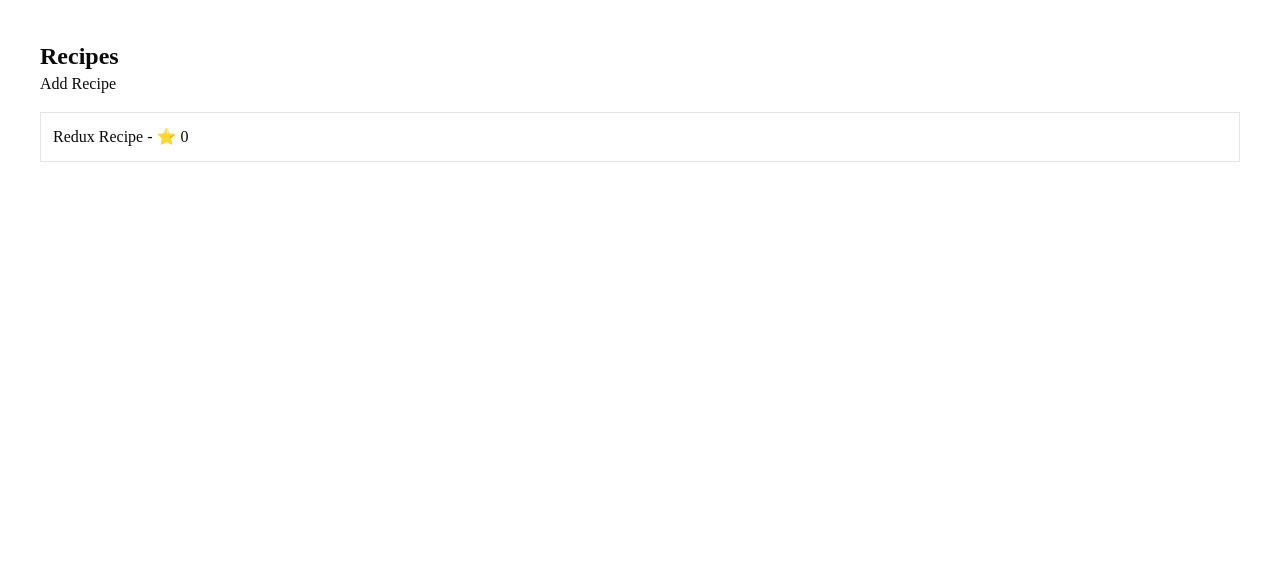
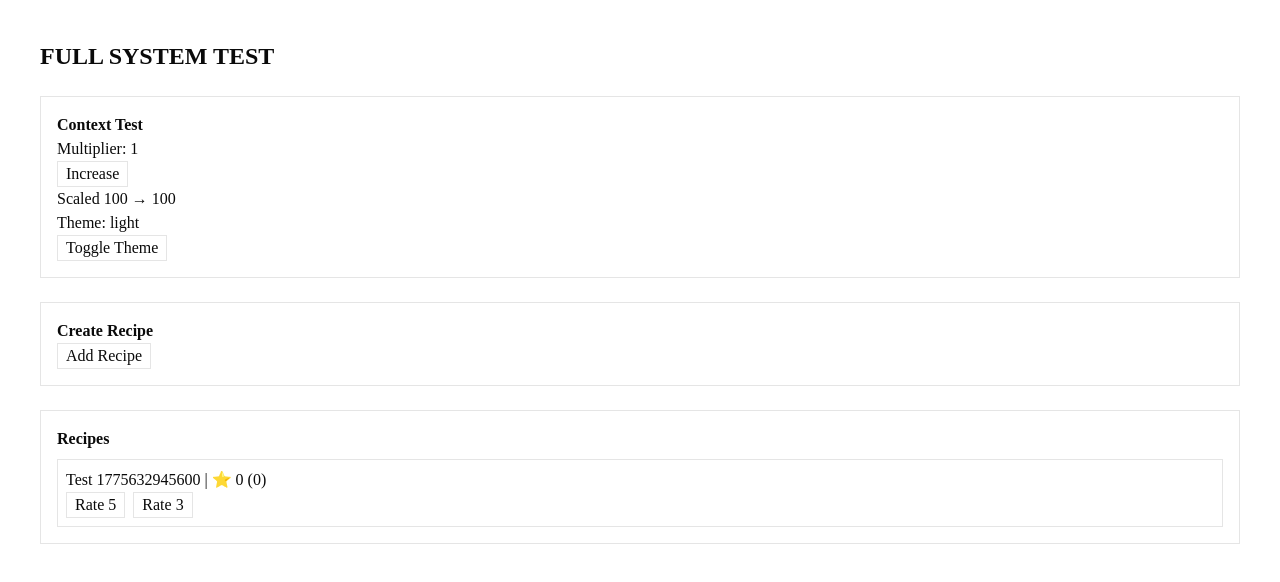
Before and after one commit to 001hari/recipe-app, a Next.js app: page / in a window 1280 px wide. Both pictures are taken after a click on the button "Add Recipe". Shown: the top 582 px of the page. Built offline with nearby package versions, Linux system fonts and the light colour scheme.

Commit message:
added cookiengContext

```diff
--- a/app/layout.tsx
+++ b/app/layout.tsx
@@ -3,6 +3,7 @@
 import "./globals.css";
 import { Provider } from "react-redux";
 import { store } from "@/store";
+import { CookingProvider } from "@/context/CookingContext";
 
 export default function RootLayout({
   children,
@@ -13,7 +14,9 @@ export default function RootLayout({
     <html lang="en">
       <body>
         <Provider store={store}>
-          <div className="min-h-screen">{children}</div>
+          <CookingProvider>
+            <div className="min-h-screen">{children}</div>
+          </CookingProvider>
         </Provider>
       </body>
     </html>
--- a/app/page.tsx
+++ b/app/page.tsx
@@ -1,57 +1,125 @@
-'use client';
+"use client";
 
-import { useEffect } from 'react';
-import { useAppDispatch, useAppSelector } from '@/hooks/useRedux';
-import { createRecipe, fetchRecipes } from '@/store/recipeSlice';
+import { useEffect } from "react";
+import {
+  fetchRecipes,
+  createRecipe,
+  rateRecipe,
+} from "@/store/recipeSlice";
+import { useAppDispatch, useAppSelector } from "@/hooks/useRedux";
+import { useCooking } from "@/context/CookingContext";
 
 export default function HomePage() {
   const dispatch = useAppDispatch();
   const { recipes, status } = useAppSelector((s) => s.recipes);
+
+  const {
+    servingMultiplier,
+    setServingMultiplier,
+    scaleIngredient,
+    theme,
+    toggleTheme,
+  } = useCooking();
 
   useEffect(() => {
     dispatch(fetchRecipes());
   }, [dispatch]);
 
   return (
-		<div className="p-10">
-			<h1 className="text-2xl font-bold">Recipes</h1>
+    <div className="p-10 space-y-6">
+      <h1 className="text-2xl font-bold">FULL SYSTEM TEST</h1>
+
+      {/* 🔹 CONTEXT TEST */}
+      <div className="border p-4">
+        <h2 className="font-semibold">Context Test</h2>
+
+        <p>Multiplier: {servingMultiplier}</p>
         <button
+          onClick={() => setServingMultiplier(servingMultiplier + 1)}
+          className="border px-2"
+        >
+          Increase
+        </button>
+
+        <p>Scaled 100 → {scaleIngredient(100)}</p>
+
+        <p>Theme: {theme}</p>
+        <button onClick={toggleTheme} className="border px-2">
+          Toggle Theme
+        </button>
+      </div>
+
+      {/* 🔹 CREATE RECIPE */}
+      <div className="border p-4">
+        <h2 className="font-semibold">Create Recipe</h2>
+
+        <button
+          className="border px-2"
           onClick={() =>
             dispatch(
               createRecipe({
-							title: 'Redux Recipe',
-							description: 'test',
-							authorId: 'user',
-							category: 'Dinner',
-							dietaryTags: ['vegan'],
-							difficulty: 'easy',
+                title: "Test " + Date.now(),
+                description: "desc",
+                authorId: "user",
+                category: "Dinner",
+                dietaryTags: ["vegan"],
+                difficulty: "easy",
                 servings: 2,
                 prepTimeMinutes: 5,
                 cookTimeMinutes: 10,
                 ingredients: [
                   {
-									id: '1',
-									name: 'Salt',
+                    id: "1",
+                    name: "Salt",
                     quantity: 1,
-									unit: 'tsp',
+                    unit: "tsp",
                     optional: false,
                   },
                 ],
-							steps: [{ stepNumber: 1, instruction: 'Cook' }],
+                steps: [
+                  { stepNumber: 1, instruction: "Cook something" },
+                ],
                 published: true,
-						}),
+              })
             )
           }
         >
           Add Recipe
         </button>
-			{status === 'loading' && <p>Loading...</p>}
+      </div>
+
+      {/* 🔹 RECIPES LIST */}
+      <div className="border p-4">
+        <h2 className="font-semibold">Recipes</h2>
+
+        {status === "loading" && <p>Loading...</p>}
 
         {recipes.map((r) => (
-				<div key={r.id} className="mt-4 border p-3">
-					{r.title} - ⭐ {r.rating}
+          <div key={r.id} className="border p-2 mt-2">
+            <p>
+              {r.title} | ⭐ {r.rating} ({r.ratingCount})
+            </p>
+
+            <button
+              className="border px-2 mr-2"
+              onClick={() =>
+                dispatch(rateRecipe({ id: r.id, rating: 5 }))
+              }
+            >
+              Rate 5
+            </button>
+
+            <button
+              className="border px-2"
+              onClick={() =>
+                dispatch(rateRecipe({ id: r.id, rating: 3 }))
+              }
+            >
+              Rate 3
+            </button>
           </div>
         ))}
       </div>
+    </div>
   );
 }
--- /dev/null
+++ b/context/CookingContext.tsx
@@ -0,0 +1,105 @@
+'use client';
+
+import React, { createContext, useContext, useEffect, useState } from 'react';
+import { MeasurementUnit } from '@/types/recipe';
+
+interface CookingContextValue {
+	servingMultiplier: number;
+	setServingMultiplier: (n: number) => void;
+	scaleIngredient: (qty: number) => number;
+
+	unitSystem: 'metric' | 'imperial';
+	setUnitSystem: (s: 'metric' | 'imperial') => void;
+	convertUnit: (qty: number, unit: MeasurementUnit) => string;
+
+	theme: 'light' | 'dark';
+	toggleTheme: () => void;
+}
+
+const CookingContext = createContext<CookingContextValue | undefined>(undefined);
+
+export function CookingProvider({ children }: { children: React.ReactNode }) {
+	const [servingMultiplier, setServingMultiplier] = useState(1);
+	const [unitSystem, setUnitSystem] = useState<'metric' | 'imperial'>('metric');
+	const [theme, setTheme] = useState<'light' | 'dark'>('light');
+
+	useEffect(() => {
+		const savedMultiplier = localStorage.getItem('multiplier');
+		const savedUnit = localStorage.getItem('unitSystem');
+		const savedTheme = localStorage.getItem('theme');
+
+		if (savedMultiplier) setServingMultiplier(Number(savedMultiplier));
+		if (savedUnit === 'imperial' || savedUnit === 'metric') setUnitSystem(savedUnit);
+		if (savedTheme === 'dark' || savedTheme === 'light') setTheme(savedTheme);
+	}, []);
+
+	useEffect(() => {
+		localStorage.setItem('multiplier', String(servingMultiplier));
+	}, [servingMultiplier]);
+
+	useEffect(() => {
+		localStorage.setItem('unitSystem', unitSystem);
+	}, [unitSystem]);
+
+	useEffect(() => {
+		localStorage.setItem('theme', theme);
+	}, [theme]);
+
+	const scaleIngredient = (qty: number) => {
+		return Number((qty * servingMultiplier).toFixed(2));
+	};
+
+	const convertUnit = (qty: number, unit: MeasurementUnit) => {
+		if (unitSystem === 'metric') {
+			return `${qty} ${unit}`;
+		}
+
+		const conversions: Record<MeasurementUnit, number> = {
+			g: 0.0353,
+			kg: 2.2046,
+			ml: 0.0338,
+			l: 33.814,
+			tsp: 1,
+			tbsp: 1,
+			cup: 1,
+			piece: 1,
+			pinch: 1,
+			'to taste': 1,
+		};
+
+		const converted = qty * conversions[unit];
+
+		return `${Number(converted.toFixed(2))} ${unit}`;
+	};
+
+	const toggleTheme = () => {
+		setTheme((prev) => (prev === 'light' ? 'dark' : 'light'));
+	};
+
+	return (
+		<CookingContext.Provider
+			value={{
+				servingMultiplier,
+				setServingMultiplier,
+				scaleIngredient,
+				unitSystem,
+				setUnitSystem,
+				convertUnit,
+				theme,
+				toggleTheme,
+			}}
+		>
+			{children}
+		</CookingContext.Provider>
+	);
+}
+
+export function useCooking() {
+	const context = useContext(CookingContext);
+
+	if (!context) {
+		throw new Error('useCooking must be used within CookingProvider');
+	}
+
+	return context;
+}
--- a/eslint.config.mjs
+++ b/eslint.config.mjs
@@ -3,16 +3,16 @@ import nextVitals from "eslint-config-next/core-web-vitals";
 import nextTs from "eslint-config-next/typescript";
 
 const eslintConfig = defineConfig([
-  ...nextVitals,
-  ...nextTs,
-  // Override default ignores of eslint-config-next.
-  globalIgnores([
-    // Default ignores of eslint-config-next:
-    ".next/**",
-    "out/**",
-    "build/**",
-    "next-env.d.ts",
-  ]),
+  // ...nextVitals,
+  // ...nextTs,
+  // // Override default ignores of eslint-config-next.
+  // globalIgnores([
+  //   // Default ignores of eslint-config-next:
+  //   ".next/**",
+  //   "out/**",
+  //   "build/**",
+  //   "next-env.d.ts",
+  // ]),
 ]);
 
 export default eslintConfig;
```
Lines whose indentation alone changed are shown as unchanged.
